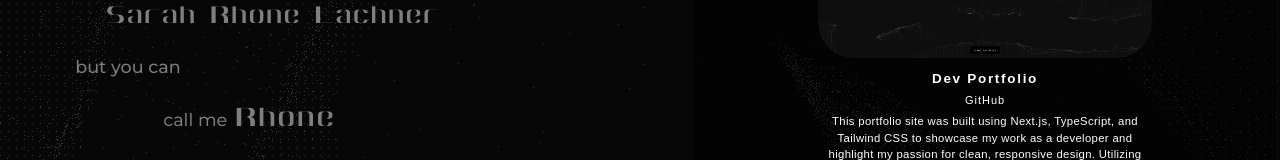
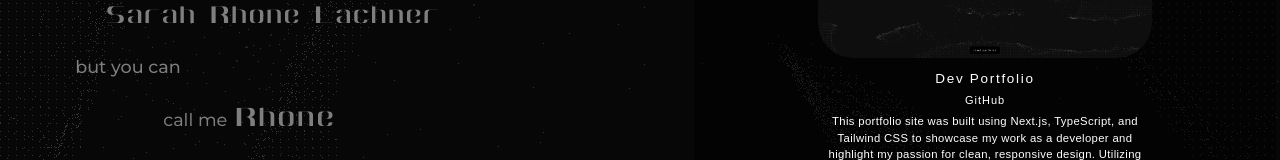
Before and after one commit to RhoneLachner/2024-portfolio, a Next.js app: page / in a window 1280 px wide. Both pictures are taken after a click on the button "Projects". Shown: the part 269-429 px from the top of the page. Built offline with nearby package versions, Linux system fonts and the light colour scheme.

Commit message:
[fix] Dark mode styling bug fix

```diff
--- a/app/components/ProjectsModal/ProjectsModal.module.css
+++ b/app/components/ProjectsModal/ProjectsModal.module.css
@@ -106,7 +106,6 @@
   margin: 0;
 }
 
-
 /* light theme */
 
 [data-theme='light'] .carouselDescription {
@@ -117,7 +116,8 @@
   font-weight: 400;
 }
 
-[data-theme='light'] .carouselTitle, .noHoverProjectTitles {
+[data-theme='light'] .carouselTitle,
+[data-theme='light'] .noHoverProjectTitles {
   font-weight: 550;
 }
 
```
